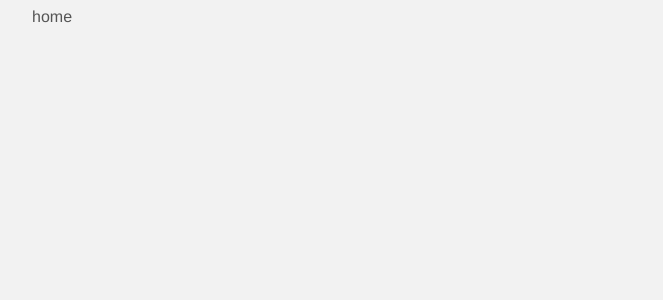
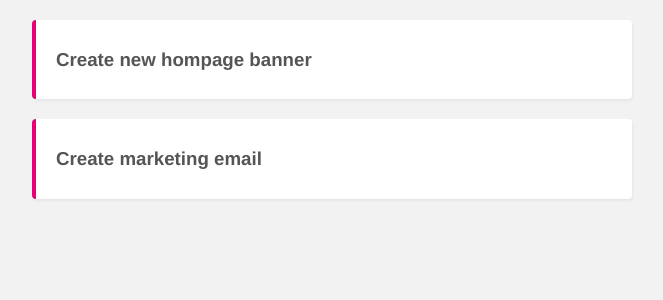
Before and after one commit to dsoreal/vue-project-planner, a Vue app: page / in a window 1280 px wide. Shown: the top 300 px of the page, without its empty margins (308-971 px from the left). Built offline with nearby package versions, Linux system fonts and the light colour scheme; data requests are answered from the project's data file.

Commit message:
style projects checks/toggle details/move checks to own component

```diff
--- a/package.json
+++ b/package.json
@@ -8,6 +8,7 @@
   },
   "dependencies": {
     "core-js": "^3.6.5",
+    "json-server": "^0.16.3",
     "vue": "^3.0.0",
     "vue-router": "^4.0.0-0"
   },
--- /dev/null
+++ b/src/components/singleProject.vue
@@ -0,0 +1,41 @@
+<template>
+  <div class="project">
+      <div class="actions">
+          <h3 @click="toggleDetails">{{ project.title }}</h3>
+      </div>
+      <div class="details" v-if="detToggle">
+          <p>{{ project.details }}</p>
+      </div>
+  </div>
+</template>
+
+<script>
+export default {
+    props: ['project'],
+    data() {
+        return {
+            detToggle: false
+        }
+    },
+    methods: {
+        toggleDetails() {
+            this.detToggle = !this.detToggle
+        }
+    }
+}
+
+</script>
+
+<style>
+.project {
+    margin: 20px auto;
+    background: white;
+    padding: 10px 20px;
+    border-radius: 4px;
+    box-shadow: 1px 2px 3px rgba(0,0,0,0.05);
+    border-left: 4px solid #e90074;
+}
+h3 {
+    cursor: pointer;
+}
+</style>
--- a/src/views/Home.vue
+++ b/src/views/Home.vue
@@ -1,14 +1,32 @@
 <template>
   <div class="home">
-    home
+    <div v-if="projects.length">
+      <div v-for="project in projects" :key="project.id">
+        <singleProject :project="project" />
+      </div>
+    </div>
+    <div v-else>
+      <p>loading chek list...</p>
+    </div>
   </div>
 </template>
 
 <script>
-// @ is an alias to /src
+import singleProject from '../components/singleProject.vue'
 
 export default {
   name: 'Home',
-  components: { }
+  components: { singleProject },
+    data() {
+      return {
+        projects: []
+      }
+    },
+  mounted() {
+    fetch('http://localhost:3000/projects')
+    .then(res => res.json())
+    .then(data => this.projects = data)
+    .catch(err => alert(err.message))
+  }
 }
 </script>
```
Also changed, not shown: 1 other file (tests, documents, lock files or other folders).
